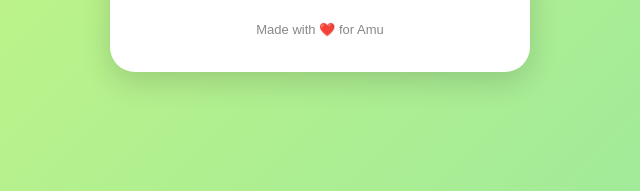
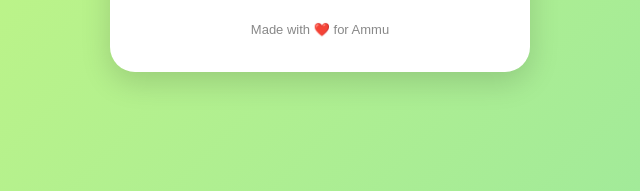
Before and after one commit to Gidfnudbun54/call-amu, a plain HTML site: page index.html in a window 1280 px wide. Shown: the part 521-712 px from the top of the page, 320-960 px from the left. Drawn offline with Linux system fonts and the light colour scheme.

Commit message:
Update index.html

```diff
--- a/index.html
+++ b/index.html
@@ -111,7 +111,7 @@
         </p>
 
         <div class="footer">
-            Made with ❤️ for Amu
+            Made with ❤️ for Ammu
         </div>
 
     </div>
```
